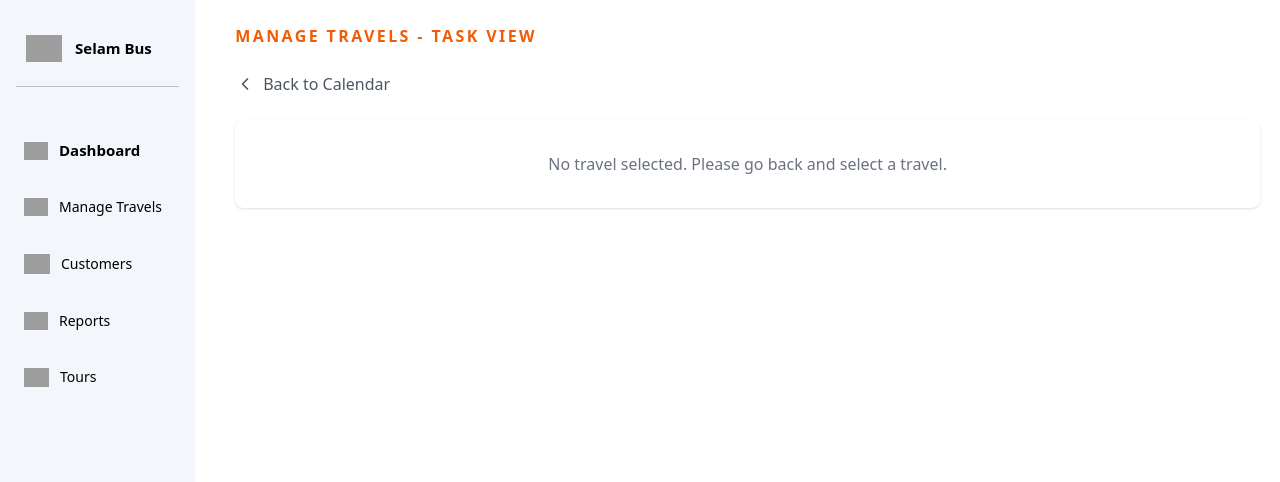
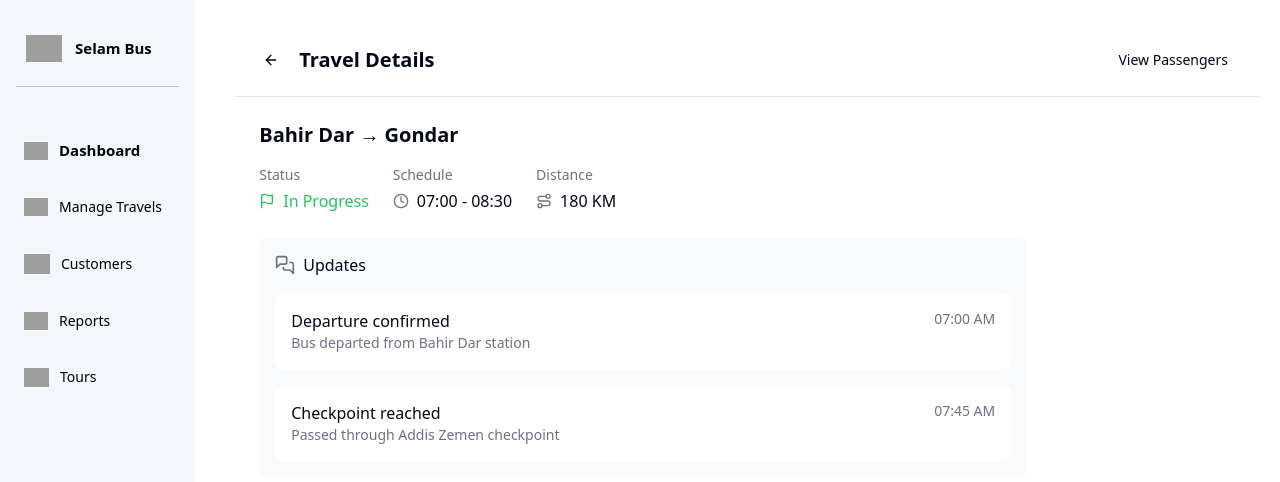
Before and after one commit to yigebis/Hawir, a React (Vite) app: page /travel-task-view in a window 1280 px wide. Shown: the top 482 px of the page. Built offline with nearby package versions, Linux system fonts and the light colour scheme; grey boxes are pictures that could not be loaded.

Commit message:
Fix UI and task icon functionality
The UI and code were not consistent. The task icon click functionality was also fixed. The UI is now updated to match the attached image.

```diff
--- a/src/pages/ManageTravels.tsx
+++ b/src/pages/ManageTravels.tsx
@@ -1,4 +1,3 @@
-
 import React, { useState } from "react";
 import { useNavigate } from "react-router-dom";
 import DashboardLayout from "@/components/dashboard/DashboardLayout";
@@ -43,12 +42,19 @@ const ManageTravels: React.FC = () => {
     setShowSearchInput(!showSearchInput);
   };
 
-  // New function to navigate to task view
   const navigateToTaskView = () => {
-    navigate("/travel-task-view");
+    navigate("/travel-task-view", {
+      state: {
+        event: {
+          title: "Bahir Dar → Gondar",
+          start: new Date().setHours(7, 0),
+          end: new Date().setHours(8, 30),
+          status: "ongoing"
+        }
+      }
+    });
   };
 
-  // Handle event click
   const handleEventClick = (event: TravelEventType) => {
     navigate("/travel-task-view", { state: { event } });
   };
@@ -137,7 +143,6 @@ const ManageTravels: React.FC = () => {
           initialTime={selectedDateTime.time}
           onSave={(tripData) => {
             setShowAddTripModal(false);
-            // TODO: Add trip to calendar
             console.log("Trip saved:", tripData);
           }}
         />
--- a/src/pages/TravelTaskView.tsx
+++ b/src/pages/TravelTaskView.tsx
@@ -1,168 +1,91 @@
 
-import React from "react";
 import { useNavigate, useLocation } from "react-router-dom";
 import DashboardLayout from "@/components/dashboard/DashboardLayout";
-import { ChevronLeft } from "lucide-react";
-import { TravelEventType } from "@/components/travels/TravelEvent";
-import { format } from "date-fns";
+import { ArrowLeft, MessagesSquare, Flag, Clock, Route } from "lucide-react";
+import { Button } from "@/components/ui/button";
 
-interface LocationState {
-  event?: TravelEventType;
-}
-
-const TravelTaskView: React.FC = () => {
+const TravelTaskView = () => {
   const navigate = useNavigate();
   const location = useLocation();
-  const { event } = (location.state as LocationState) || {};
+  const event = location.state?.event;
 
-  const handleBackClick = () => {
+  const handleBack = () => {
     navigate("/manage-travels");
-  };
-
-  // If no event is provided, show a message
-  if (!event) {
-    return (
-      <DashboardLayout showHeader={false}>
-        <div className="flex flex-col">
-          <div className="flex flex-col mb-3">
-            <h1 className="text-[#F35B04] text-base font-bold tracking-[2.4px] uppercase mb-6">
-              MANAGE TRAVELS - TASK VIEW
-            </h1>
-
-            <div className="flex items-center gap-4 mb-6">
-              <button
-                onClick={handleBackClick}
-                className="flex items-center gap-2 text-gray-600 hover:text-gray-900"
-              >
-                <ChevronLeft className="w-5 h-5" />
-                <span>Back to Calendar</span>
-              </button>
-            </div>
-
-            <div className="bg-white rounded-lg shadow p-8 text-center">
-              <p className="text-gray-500">No travel selected. Please go back and select a travel.</p>
-            </div>
-          </div>
-        </div>
-      </DashboardLayout>
-    );
-  }
-
-  // Determine status color class based on event color
-  const getStatusColorClass = () => {
-    switch(event.color) {
-      case 'blue':
-        return 'text-blue-500';
-      case 'green':
-        return 'text-green-500';
-      case 'orange':
-        return 'text-orange-500';
-      default:
-        return 'text-gray-500';
-    }
-  };
-
-  const getStatusText = () => {
-    switch(event.color) {
-      case 'blue':
-        return 'Upcoming';
-      case 'green':
-        return 'Ongoing';
-      case 'orange':
-        return 'Completed';
-      default:
-        return 'Unknown';
-    }
-  };
-
-  // Format the date display
-  const formatEventDate = (date: Date) => {
-    return format(date, "EEEE, MMMM d, yyyy");
   };
 
   return (
     <DashboardLayout showHeader={false}>
-      <div className="flex flex-col">
-        <div className="flex flex-col mb-3">
-          <h1 className="text-[#F35B04] text-base font-bold tracking-[2.4px] uppercase mb-6">
-            MANAGE TRAVELS - TASK VIEW
-          </h1>
-
-          <div className="flex items-center gap-4 mb-6">
-            <button
-              onClick={handleBackClick}
-              className="flex items-center gap-2 text-gray-600 hover:text-gray-900"
-            >
-              <ChevronLeft className="w-5 h-5" />
-              <span>Back to Calendar</span>
-            </button>
+      <div className="flex flex-col h-full">
+        {/* Header */}
+        <div className="p-4 border-b flex justify-between items-center bg-white">
+          <div className="flex items-center gap-2">
+            <Button variant="ghost" size="icon" onClick={handleBack}>
+              <ArrowLeft className="h-5 w-5" />
+            </Button>
+            <h1 className="text-xl font-semibold">Travel Details</h1>
+          </div>
+          <Button variant="ghost">View Passengers</Button>
         </div>
 
-          <div className="bg-white rounded-lg shadow">
-            <div className="p-6 border-b border-gray-200">
-              <h2 className="text-xl font-semibold">{event.title}</h2>
-              <p className="text-gray-500">{formatEventDate(event.start)}</p>
+        {/* Content */}
+        <div className="p-6 bg-white flex-1">
+          <div className="max-w-3xl">
+            <div className="space-y-6">
+              {/* Task Info */}
+              <div className="space-y-4">
+                <h2 className="text-xl font-semibold">
+                  {event?.title || "Bahir Dar → Gondar"}
+                </h2>
+                <div className="flex gap-6">
+                  <div className="space-y-1">
+                    <p className="text-sm text-gray-500">Status</p>
+                    <div className="flex items-center gap-2">
+                      <Flag className="h-4 w-4 text-green-500" />
+                      <span className="text-green-500">In Progress</span>
                     </div>
-
-            <div className="p-6 grid grid-cols-1 md:grid-cols-2 gap-6">
-              <div>
-                <h3 className="text-sm font-medium text-gray-500 mb-2">Time</h3>
-                <p>{format(event.start, "h:mm a")} - {format(event.end, "h:mm a")}</p>
                   </div>
-
-              <div>
-                <h3 className="text-sm font-medium text-gray-500 mb-2">Status</h3>
-                <p className={getStatusColorClass()}>{getStatusText()}</p>
+                  <div className="space-y-1">
+                    <p className="text-sm text-gray-500">Schedule</p>
+                    <div className="flex items-center gap-2">
+                      <Clock className="h-4 w-4 text-gray-500" />
+                      <span>{event?.start ? event.start.toLocaleTimeString([], {hour: '2-digit', minute:'2-digit'}) : "07:00"} - {event?.end ? event.end.toLocaleTimeString([], {hour: '2-digit', minute:'2-digit'}) : "08:30"}</span>
                     </div>
-
-              <div>
-                <h3 className="text-sm font-medium text-gray-500 mb-2">Bus Number</h3>
-                <p>ETH-{Math.floor(1000 + Math.random() * 9000)}</p>
                   </div>
-
-              <div>
-                <h3 className="text-sm font-medium text-gray-500 mb-2">Driver</h3>
-                <p>Samuel Bekele</p>
+                  <div className="space-y-1">
+                    <p className="text-sm text-gray-500">Distance</p>
+                    <div className="flex items-center gap-2">
+                      <Route className="h-4 w-4 text-gray-500" />
+                      <span>180 KM</span>
                     </div>
-
-              <div className="md:col-span-2">
-                <h3 className="text-sm font-medium text-gray-500 mb-2">Passengers</h3>
-                <div className="bg-gray-50 p-4 rounded">
-                  <p className="text-gray-600 text-sm">Total: 45 passengers</p>
-                  <div className="h-2 bg-gray-200 rounded-full mt-2">
-                    <div className="bg-green-500 h-2 rounded-full" style={{ width: '80%' }}></div>
                   </div>
                 </div>
               </div>
 
-              <div className="md:col-span-2">
-                <h3 className="text-sm font-medium text-gray-500 mb-2">Notes</h3>
-                <p className="text-gray-600">Regular scheduled trip. No special requirements.</p>
+              {/* Updates Section */}
+              <div className="bg-gray-50 p-4 rounded-lg space-y-4">
+                <div className="flex items-center gap-2">
+                  <MessagesSquare className="h-5 w-5 text-gray-500" />
+                  <h3 className="font-medium">Updates</h3>
+                </div>
+                <div className="space-y-4">
+                  <div className="bg-white p-4 rounded-lg">
+                    <div className="flex items-start justify-between">
+                      <div>
+                        <p className="font-medium">Departure confirmed</p>
+                        <p className="text-sm text-gray-500">Bus departed from Bahir Dar station</p>
+                      </div>
+                      <span className="text-sm text-gray-500">07:00 AM</span>
                     </div>
                   </div>
-
-            <div className="p-6 border-t border-gray-200">
-              <h3 className="text-sm font-medium text-gray-500 mb-4">Tasks</h3>
-              <div className="space-y-3">
-                <div className="flex items-center">
-                  <input type="checkbox" checked className="mr-3" readOnly />
-                  <span className="text-gray-600">Pre-trip vehicle inspection</span>
+                  <div className="bg-white p-4 rounded-lg">
+                    <div className="flex items-start justify-between">
+                      <div>
+                        <p className="font-medium">Checkpoint reached</p>
+                        <p className="text-sm text-gray-500">Passed through Addis Zemen checkpoint</p>
                       </div>
-                <div className="flex items-center">
-                  <input type="checkbox" checked className="mr-3" readOnly />
-                  <span className="text-gray-600">Passenger check-in</span>
+                      <span className="text-sm text-gray-500">07:45 AM</span>
                     </div>
-                <div className="flex items-center">
-                  <input type="checkbox" className="mr-3" />
-                  <span className="text-gray-600">Luggage loading</span>
                   </div>
-                <div className="flex items-center">
-                  <input type="checkbox" className="mr-3" />
-                  <span className="text-gray-600">Final passenger count</span>
-                </div>
-                <div className="flex items-center">
-                  <input type="checkbox" className="mr-3" />
-                  <span className="text-gray-600">Trip completion report</span>
                 </div>
               </div>
             </div>
```
Lines whose indentation alone changed are shown as unchanged.
